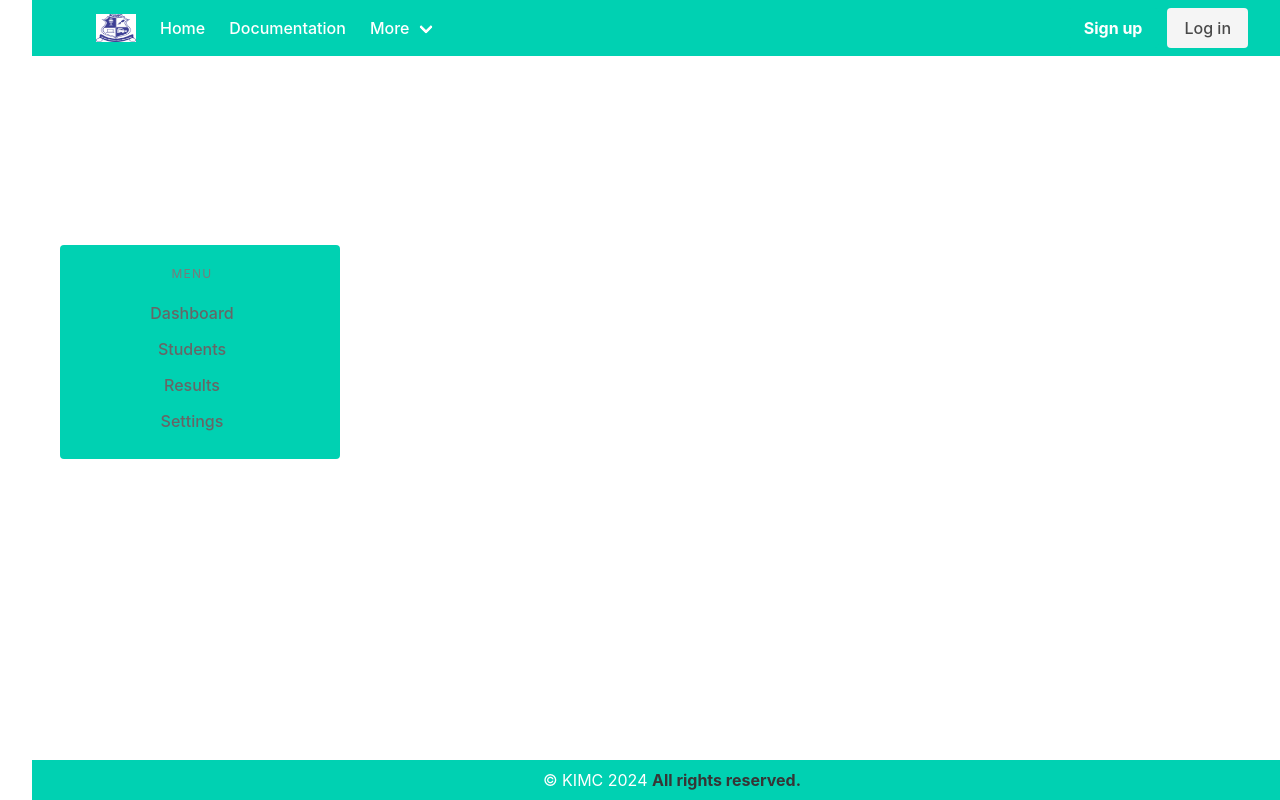
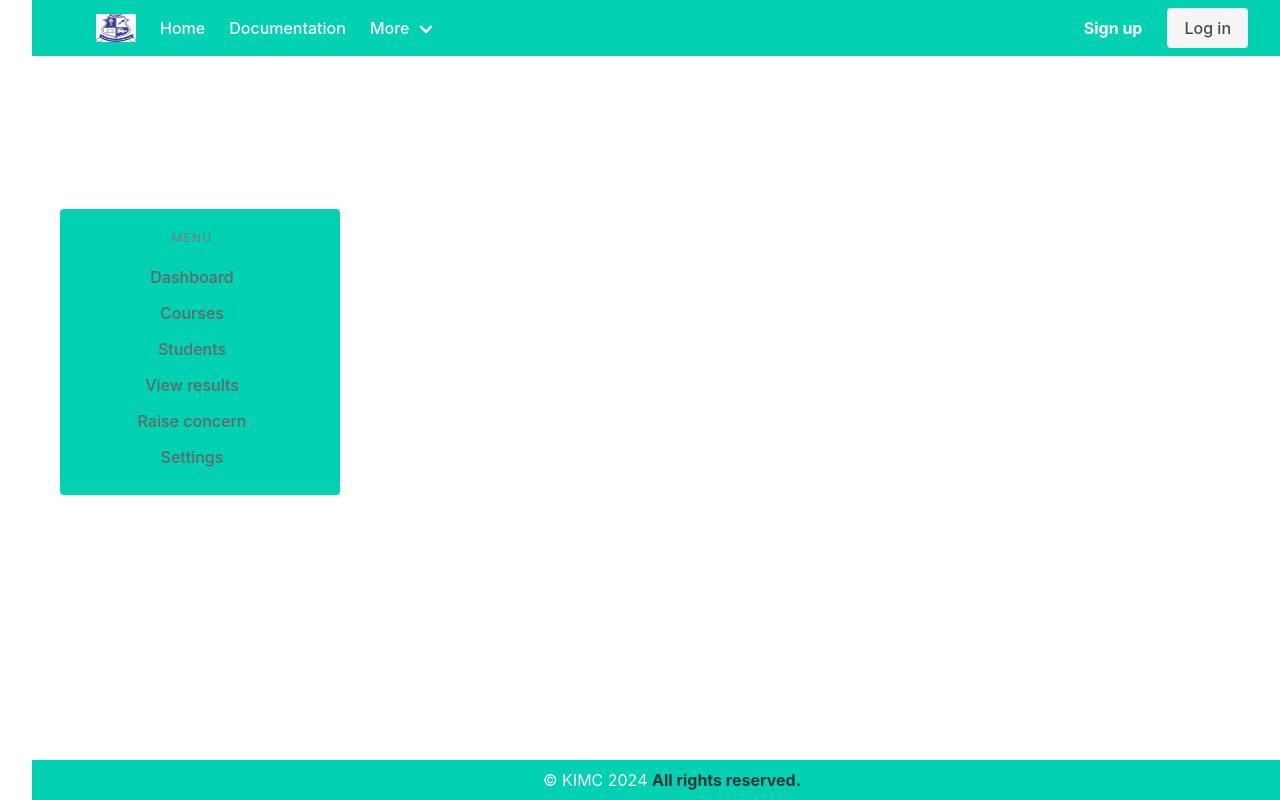
Before and after one commit to Yes-said/example10, a React (Vite) app: page / in a window 1280 px wide. Built offline with nearby package versions, Linux system fonts and the light colour scheme.

Commit message:
navbar,sidebar updated

```diff
--- a/src/Components/Navbar.jsx
+++ b/src/Components/Navbar.jsx
@@ -50,14 +50,7 @@ const Navbar = () => {
                       About
                     </a>
                     <a className="navbar-item">
-                      View results
-                    </a>
-                    <a className="navbar-item">
                       Contact
-                    </a>
-                    <hr className="navbar-divider"></hr>
-                    <a className="navbar-item">
-                      Raise concern
                     </a>
                   </div>
                 </div>
--- a/src/Components/Sidebar.jsx
+++ b/src/Components/Sidebar.jsx
@@ -8,8 +8,10 @@ const Sidebar = () => {
           <p className="menu-label">Menu</p>
           <ul className="menu-list">
             <li><a href="#" style={{ textDecoration: 'none', color: '#666' }}>Dashboard</a></li>
+            <li><a href="#" style={{ textDecoration: 'none', color: '#666' }}>Courses</a></li>
             <li><a href="#" style={{ textDecoration: 'none', color: '#666' }}>Students</a></li>
-            <li><a href="#" style={{ textDecoration: 'none', color: '#666' }}>Results</a></li>
+            <li><a href="#" style={{ textDecoration: 'none', color: '#666' }}>View results</a></li>
+            <li><a href="#" style={{ textDecoration: 'none', color: '#666' }}>Raise concern</a></li>
             <li><a href="#" style={{ textDecoration: 'none', color: '#666' }}>Settings</a></li>
           </ul>
         </aside>
```
